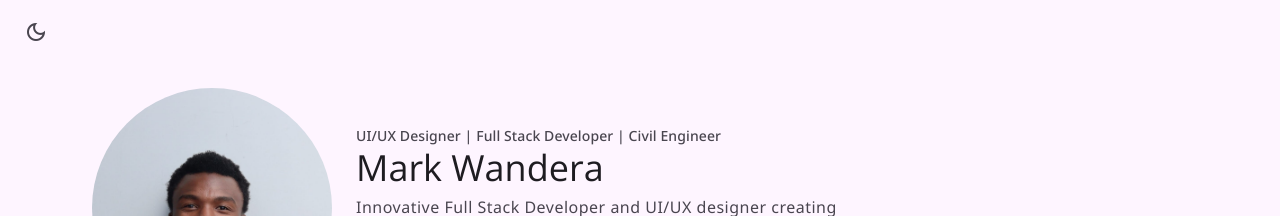
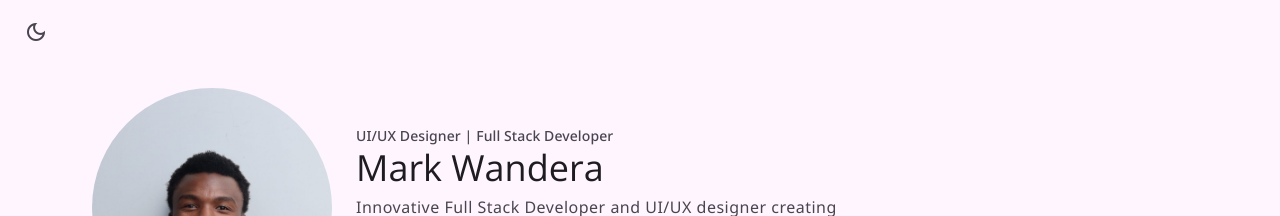
Before and after one commit to mmwandera/mmwandera, a plain HTML site: page index.html in a window 1280 px wide. Shown: the top 216 px of the page. Drawn offline with nearby package versions, Linux system fonts and the light colour scheme.

Commit message:
updated headline

```diff
--- a/index.html
+++ b/index.html
@@ -77,7 +77,7 @@
 
           <div class="hero-content">
 
-            <span class="label-large section-subtitle">UI/UX Designer | Full Stack Developer | Civil Engineer</span>
+            <span class="label-large section-subtitle">UI/UX Designer | Full Stack Developer</span>
 
             <h1 class="display-small">Mark Wandera</h1>
 
```
